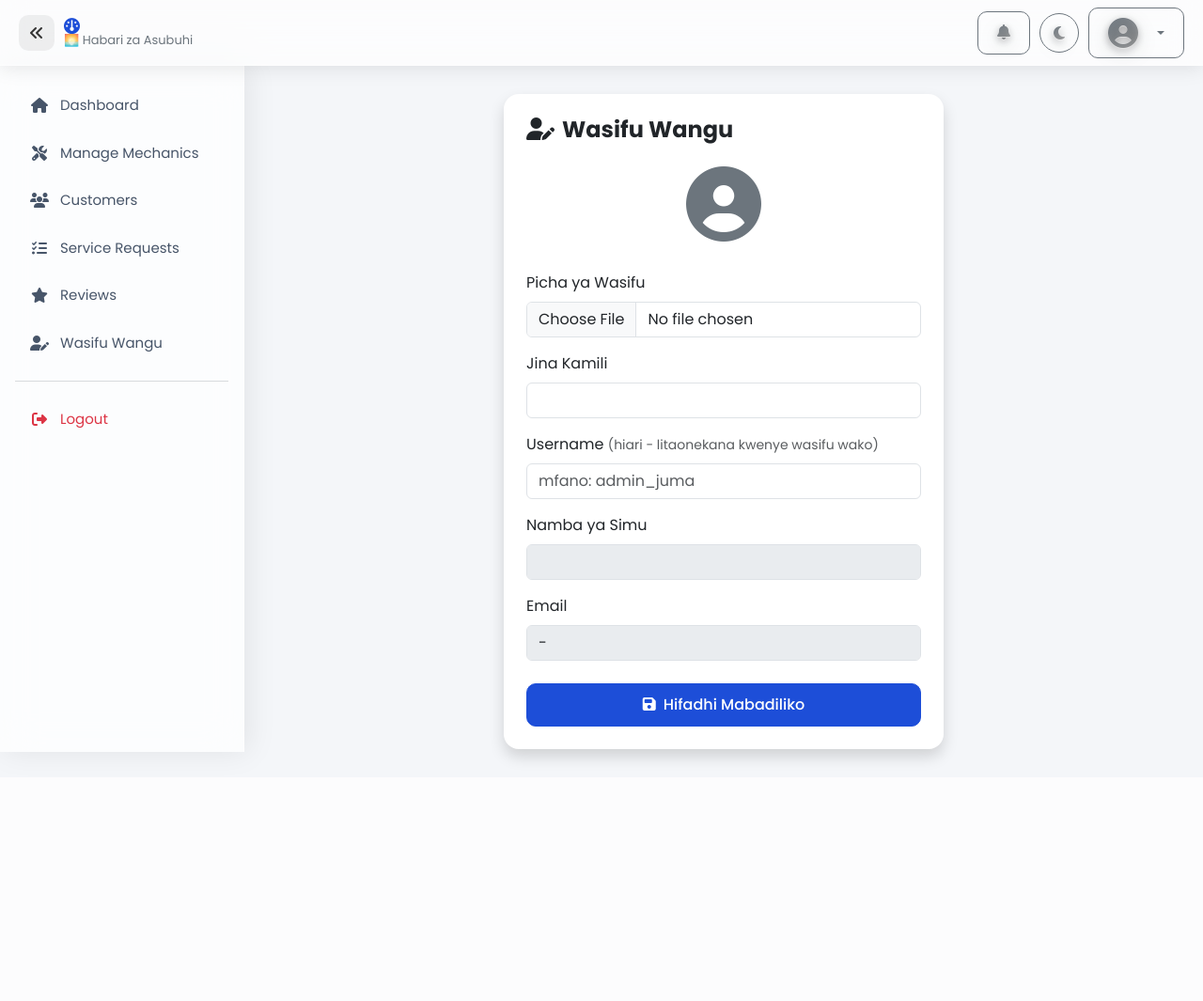
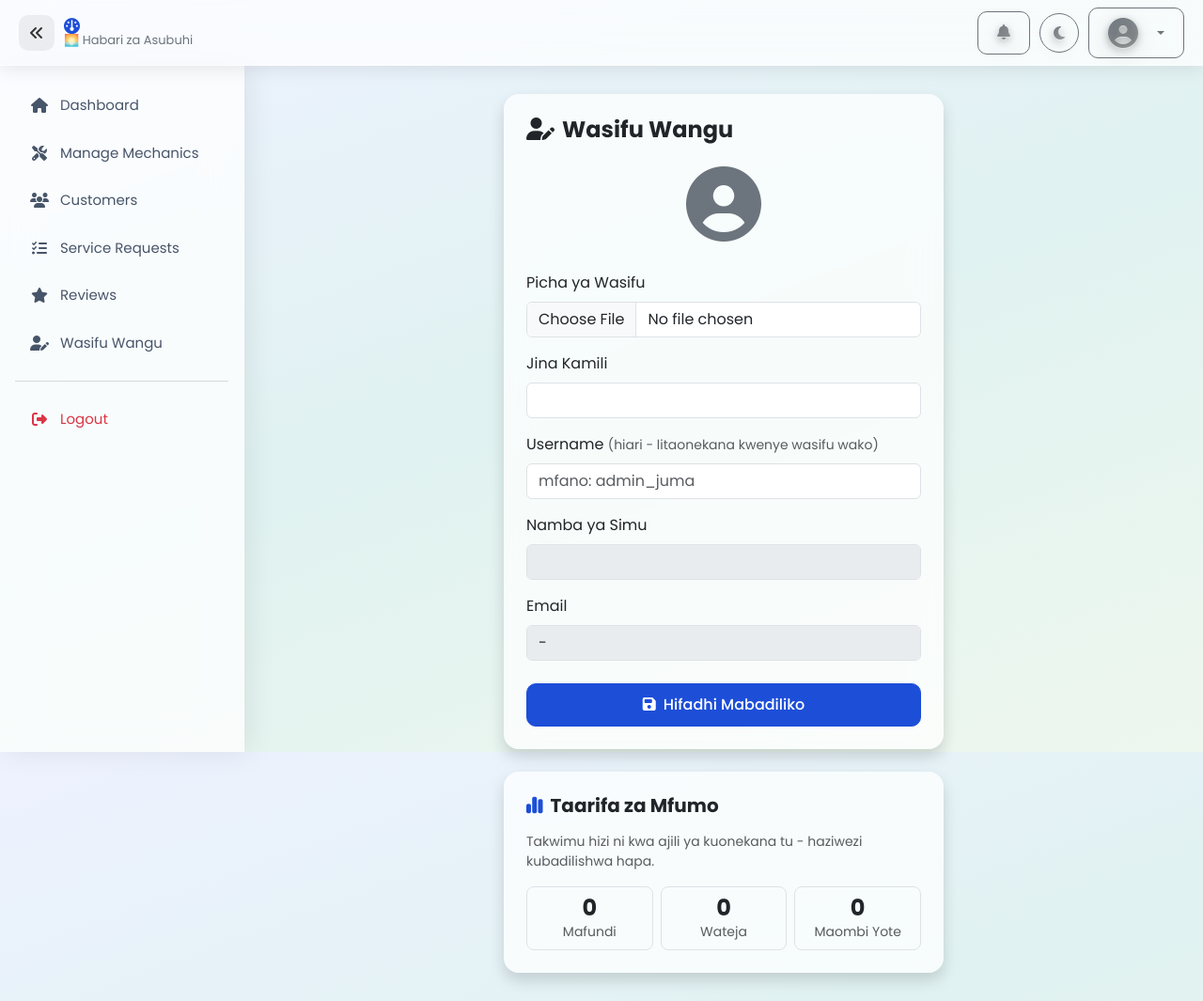
Before and after one commit to joblee88/garifix, a Flask app: page /admin/profile in a window 1280 px wide. Shown: the whole page at 94% size. Before the commit the page ends 814 px from the top, so only its background shows below. Run offline with Flask 3, Linux system fonts and the light colour scheme; the visitor is signed in with stand-in values (Sample User, id 1); data that the repository does not hold is empty.

Commit message:
glass in all pages

```diff
--- a/app.py
+++ b/app.py
@@ -1384,7 +1384,17 @@ def own_customer_profile():
         flash("Wasifu wako umesasishwa!", "success")
         return redirect(url_for("own_customer_profile"))
 
-    return render_template("customer_profile.html", user=user)
+    total_requests = ServiceRequest.query.filter_by(customer_id=user.id).count()
+    completed_requests = ServiceRequest.query.filter_by(customer_id=user.id, status="completed").count()
+    pending_requests = ServiceRequest.query.filter_by(customer_id=user.id, status="pending").count()
+
+    return render_template(
+        "customer_profile.html",
+        user=user,
+        total_requests=total_requests,
+        completed_requests=completed_requests,
+        pending_requests=pending_requests
+    )
 
 
 # MECHANIC ROUTES
@@ -1618,6 +1628,8 @@ def own_mechanic_profile():
 
     reviews = Review.query.filter_by(mechanic_id=mechanic.id).all()
     avg_rating = db.session.query(func.avg(Review.rating)).filter_by(mechanic_id=mechanic.id).scalar() or 0
+    total_requests = ServiceRequest.query.filter_by(mechanic_id=mechanic.id).count()
+    completed_requests = ServiceRequest.query.filter_by(mechanic_id=mechanic.id, status="completed").count()
 
     return render_template(
         "mechanic_profile.html",
@@ -1625,6 +1637,8 @@ def own_mechanic_profile():
         reviews=reviews,
         average_rating=avg_rating,
         review_count=len(reviews),
+        total_requests=total_requests,
+        completed_requests=completed_requests,
         is_owner=True
     )
 
@@ -2132,7 +2146,17 @@ def own_admin_profile():
         flash("Wasifu wako umesasishwa!", "success")
         return redirect(url_for("own_admin_profile"))
 
-    return render_template("admin_profile.html", user=user)
+    total_mechanics = Mechanic.query.count()
+    total_customers = User.query.filter_by(role="customer").count()
+    total_requests = ServiceRequest.query.count()
+
+    return render_template(
+        "admin_profile.html",
+        user=user,
+        total_mechanics=total_mechanics,
+        total_customers=total_customers,
+        total_requests=total_requests
+    )
 
 
 @app.cli.command("create-admin")
--- a/static/css/style.css
+++ b/static/css/style.css
@@ -31,17 +31,30 @@
 
 body {
     font-family: 'Poppins', sans-serif;
-    background: #f4f6f9;
+    background: linear-gradient(160deg, #eef2ff 0%, #e0f2f1 50%, #eef7ee 100%);
+    background-attachment: fixed;
     color: #333;
     overflow-x: hidden;
 }
 
-/* CARDS & UI ELEMENTS */
+/* CARDS & UI ELEMENTS - "glass" material ya jumla, inayotumika kila
+   mahali (dashboard zote, home page, n.k.) - sawa na muonekano wa
+   kurasa za Login/Kujisajili, bila kuhitaji kubadilisha kila ukurasa
+   mmoja mmoja. */
 .card {
     border: none;
     border-radius: 16px;
+    background: rgba(255, 255, 255, 0.72);
+    backdrop-filter: blur(16px);
+    -webkit-backdrop-filter: blur(16px);
+    border: 1px solid rgba(255, 255, 255, 0.5);
     box-shadow: 0 8px 20px rgba(0, 0, 0, 0.06);
     transition: transform 0.25s ease, box-shadow 0.25s ease;
+}
+
+[data-bs-theme="dark"] .card {
+    background: rgba(26, 35, 50, 0.65);
+    border: 1px solid rgba(255, 255, 255, 0.08);
 }
 
 .card:hover {
@@ -61,11 +74,19 @@ body {
 }
 
 .stat-card {
-    background: white;
+    background: rgba(255, 255, 255, 0.72);
+    backdrop-filter: blur(16px);
+    -webkit-backdrop-filter: blur(16px);
+    border: 1px solid rgba(255, 255, 255, 0.5);
     border-radius: 16px;
     padding: 24px;
     box-shadow: 0 8px 20px rgba(0,0,0,0.06);
     text-align: center;
+}
+
+[data-bs-theme="dark"] .stat-card {
+    background: rgba(26, 35, 50, 0.65);
+    border: 1px solid rgba(255, 255, 255, 0.08);
 }
 
 /* SIDEBAR LAYOUT FRAMEWORK (ADMIN, MECHANIC, CUSTOMER & SELLER)
--- a/templates/admin_profile.html
+++ b/templates/admin_profile.html
@@ -48,6 +48,31 @@
                 </button>
             </form>
         </div>
+
+        <div class="card shadow border-0 p-4 mt-4">
+            <h5 class="fw-bold mb-3"><i class="fa-solid fa-chart-simple text-primary me-2"></i>Taarifa za Mfumo</h5>
+            <p class="text-muted small mb-3">Takwimu hizi ni kwa ajili ya kuonekana tu - haziwezi kubadilishwa hapa.</p>
+            <div class="row g-2 text-center">
+                <div class="col-4">
+                    <div class="border rounded-3 p-2">
+                        <h4 class="fw-bold mb-0">{{ total_mechanics }}</h4>
+                        <p class="small text-muted mb-0">Mafundi</p>
+                    </div>
+                </div>
+                <div class="col-4">
+                    <div class="border rounded-3 p-2">
+                        <h4 class="fw-bold mb-0">{{ total_customers }}</h4>
+                        <p class="small text-muted mb-0">Wateja</p>
+                    </div>
+                </div>
+                <div class="col-4">
+                    <div class="border rounded-3 p-2">
+                        <h4 class="fw-bold mb-0">{{ total_requests }}</h4>
+                        <p class="small text-muted mb-0">Maombi Yote</p>
+                    </div>
+                </div>
+            </div>
+        </div>
     </div>
 </div>
 {% endblock %}
```
Also changed, not shown: templates/customer_profile.html (+25 -0 lines), templates/mechanic_profile.html (+25 -0 lines).
